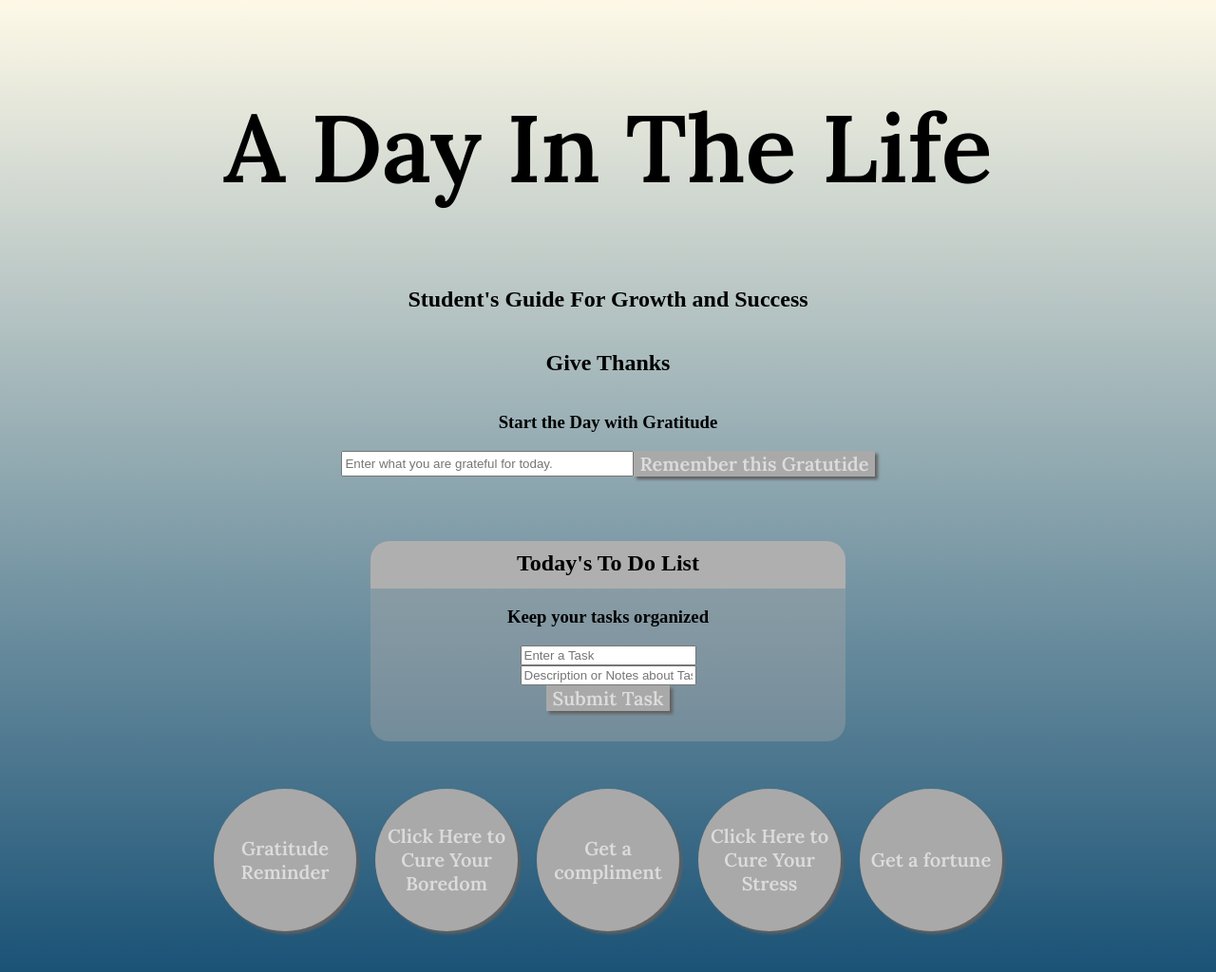
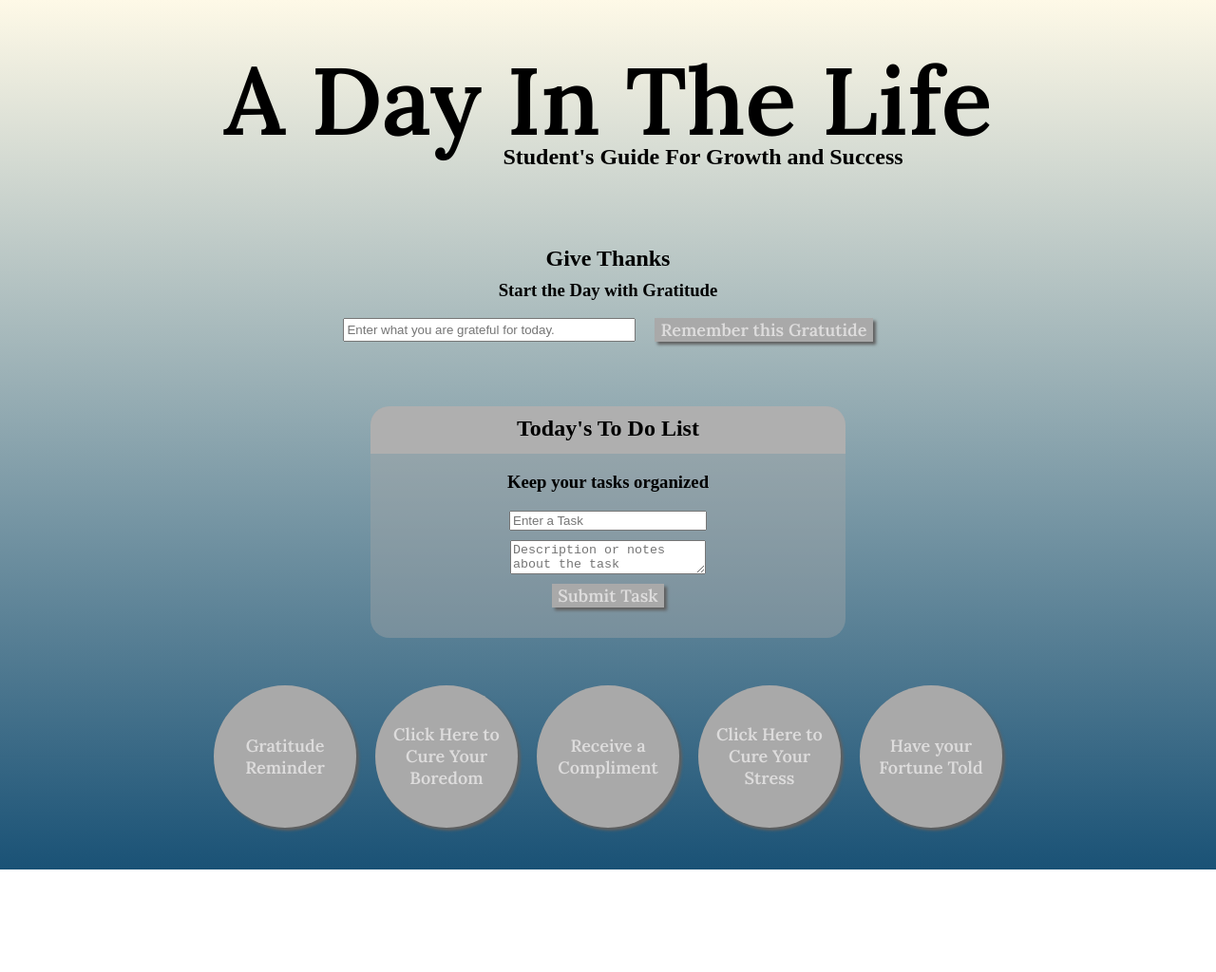
Before and after one commit to hollapena/week-5-assessment, a website: page client/index.html in a window 1280 px wide. Shown: the whole page at 95% size. After the commit the page ends 916 px from the top, so only its background shows below. Drawn offline with nearby package versions, Linux system fonts and the light colour scheme.

Commit message:
Adding some CSS and button transitions

```diff
--- a/client/index.css
+++ b/client/index.css
@@ -18,12 +18,19 @@ body{
 #header{
     grid-area:heading;
     text-align:center;
+    margin-top:-50px;
+
 }
 
 #heading{
     font-family:Lora;
     font-size:100px;
+}
 
+#subheading{
+    margin-top:-100px;
+    margin-left:200px;
+    margin-bottom: 60px;
 }
 
 #morning{
@@ -39,6 +46,7 @@ body{
 #thanks{
     grid-area:thanks;
     align-self:end;
+    margin-bottom:-10px;
 }
 #grat{
     grid-area:grat;
@@ -50,6 +58,7 @@ body{
 }
 #gratitudeButton{
     grid-area:button;
+    margin-left: 20px;
 }
 
 #midday{
@@ -81,10 +90,10 @@ body{
 }
 .deleteButton{
     grid-area:delete;
-    height: 30px;
+    height: 25px;
     width:25px;
     margin-right:20px;
-
+    background-color:rgb(89, 0, 0);
 }
 #todotitle{
     background-color:rgb(175, 175, 175);
@@ -95,6 +104,16 @@ body{
     border-top-right-radius:20px;
     border-top-left-radius:20px;
     padding-top:10px;
+}
+
+#todotext{
+    width:200px;
+    margin-bottom:10px;
+}
+#descriptionText{
+    width:200px;
+    height:fit-content;
+    margin-bottom:10px;
 }
 #needAPush{
     grid-area:needpush;
@@ -143,7 +162,12 @@ button{
     background-color:darkgrey;
     color:rgb(221, 220, 220);
     font-family:Lora;
-    font-size:20px;
+    font-size:18px;
     border:none;
     box-shadow:3px 3px 3px rgb(96, 96, 96);
+    transition: background-color 0.5s ease-out 0ms
 }
+
+button:hover{
+    background-color:rgba(169, 169, 169, 0.5)
+}
--- a/client/index.html
+++ b/client/index.html
@@ -25,7 +25,7 @@
       <h2 class="todolist" id="todotitle">Today's To Do List</h2>
       <h3 class="todolist" id="todosub">Keep your tasks organized</h3>
       <input id="todotext" class="todolist" type="text" placeholder="Enter a Task"/>
-      <input id="descriptionText" class="todolist" type="text-area" placeholder="Description or Notes about Task"/>
+      <textarea id="descriptionText" class="todolist" placeholder="Description or notes about the task"></textarea>
       <button id="todobutton" class="todolist" type="submit">Submit Task</button>
       <ul class="todolist" id="displayedList">
 
@@ -34,8 +34,8 @@
 
     <section id="needAPush">
       <button id="gratitudeReminder">Gratitude Reminder</button>
-      <button id="complimentButton">Get a compliment</button>
-      <button id="fortuneButton">Get a fortune</button>
+      <button id="complimentButton">Receive a Compliment</button>
+      <button id="fortuneButton">Have your Fortune Told</button>
       <button id="cureForStress">Click Here to Cure Your Stress</button>
       <button id="cureForBoredom">Click Here to Cure Your Boredom</button>
     </section>
```
